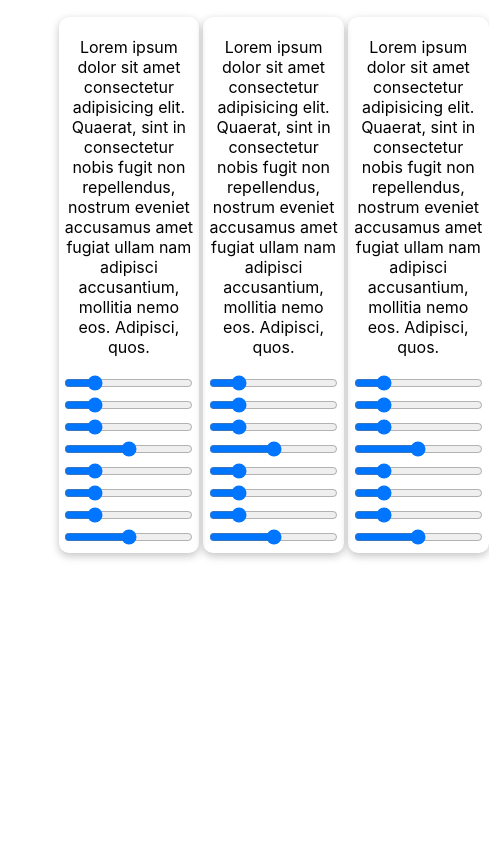
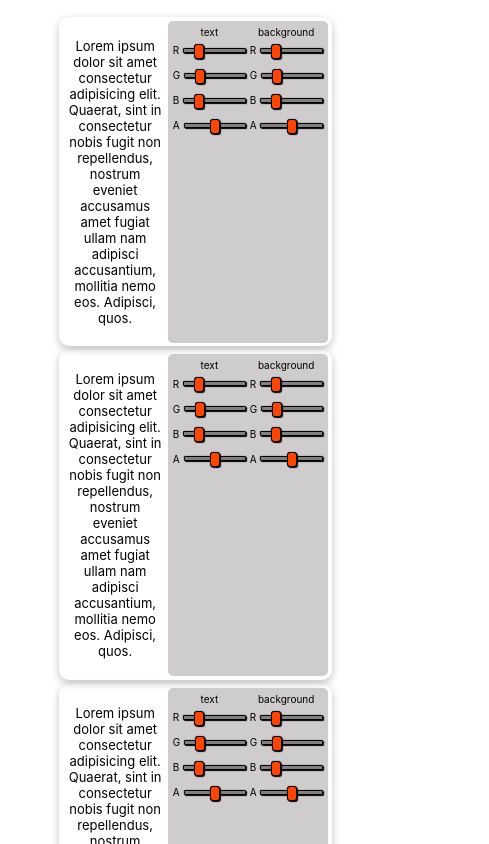
Before and after one commit to bart-1/css-stylizer, a React (Vite) app: page / in a window 390 px wide. Shown: the top 844 px of the page, 489 px wide, since content can reach past the window. Built offline with nearby package versions, Linux system fonts and the light colour scheme.

Commit message:
feat: CSS Styles
More responsive layout. CSS modification for range input (-moz,
-webkit and -ms).

```diff
--- a/src/App.tsx
+++ b/src/App.tsx
@@ -22,7 +22,7 @@ function App() {
 
   const samplesSet = numberOfSamples.map((sample) => (
     <div className="sample-set">
-      <Sample className={`sample${sample}`} />
+      <Sample sampleID={`sample${sample}`} />
       <ControlPanel
         sampleName={`sample${sample}`}
         exportData={(data) =>
--- a/src/ColorController.tsx
+++ b/src/ColorController.tsx
@@ -1,13 +1,15 @@
 import react, { useEffect, useState } from "react";
+import './styles/ColorController.css';
 
 interface ColorControllerProps {
   name: string;
   inputColor: any;
-  outputColor: (color:any)=> void;
+  outputColor: (color: any) => void;
   colorDataType: "rgba" | "hsla" | "hexa";
 }
 
 const ColorController = ({
+  name,
   inputColor,
   outputColor,
   colorDataType,
@@ -17,38 +19,62 @@ const ColorController = ({
   const [b, setB] = useState(0);
 
   useEffect(() => {
-    if (colorDataType === 'rgba')
-      inputColor
-    else if (colorDataType === 'hsla')
-      inputColor
-    else if (colorDataType === "hexa")
-      inputColor
-  },[colorDataType])
-
+    if (colorDataType === "rgba") inputColor;
+    else if (colorDataType === "hsla") inputColor;
+    else if (colorDataType === "hexa") inputColor;
+  }, [colorDataType]);
 
   return (
     <>
       <div className="color-controller">
+        <div className="color-controller-title">{ name}</div>
         {colorDataType === "rgba" && (
           <>
+            <label htmlFor="r">
+              R
               <input type="range" name="r" min={0} max={255} />
+            </label>
+            <label htmlFor="g">
+              G
               <input type="range" name="g" min={0} max={255} />
+            </label>
+            <label htmlFor="b">
+              B
               <input type="range" name="b" min={0} max={255} />
+            </label>
           </>
         )}
 
         {colorDataType === "hsla" && (
           <>
+            <label htmlFor="h">
+              H
               <input type="range" name="h" min={0} max={359} />
+            </label>
+            <label htmlFor="s">
+              S
               <input type="range" name="s" min={0} max={100} />
+            </label>
+            <label htmlFor="l">
+              L
               <input type="range" name="l" min={0} max={100} />
+            </label>
           </>
         )}
+        <label htmlFor="a">
+          A
           <input type="range" name="a" min={0} max={100} />
+        </label>
         {colorDataType === "hexa" && (
           <>
+            <label htmlFor="hex">
+              HEX
               <input type="text" name="hex" />
+            </label>
+            <label htmlFor="a">
+              A
               <input type="text" name="a" />
+            </label>
           </>
         )}
       </div>
--- a/src/ControlPanel.tsx
+++ b/src/ControlPanel.tsx
@@ -1,6 +1,7 @@
 import {useEffect, useState} from 'react';
 import { CssDataSet } from './App';
 import ColorController from './ColorController';
+import './styles/ControlPanel.css';
 
 interface ControlPanelProps {
     sampleName: string;
--- a/src/Sample.tsx
+++ b/src/Sample.tsx
@@ -2,15 +2,15 @@ import react from 'react';
 import './styles/Sample.css';
 
 interface SampleProps {
-   className: string
+   sampleID: string
 }
 
-const Sample = ({ className }: SampleProps) => {
+const Sample = ({ sampleID }: SampleProps) => {
 
         return (
             <>
-                <div className={className}>
-                <p>Lorem ipsum dolor sit amet consectetur adipisicing elit. Quaerat, sint in consectetur nobis fugit non repellendus, nostrum eveniet accusamus amet fugiat ullam nam adipisci accusantium, mollitia nemo eos. Adipisci, quos.</p>
+                <div className="sample" id={sampleID} >
+                <p className='sample'>Lorem ipsum dolor sit amet consectetur adipisicing elit. Quaerat, sint in consectetur nobis fugit non repellendus, nostrum eveniet accusamus amet fugiat ullam nam adipisci accusantium, mollitia nemo eos. Adipisci, quos.</p>
                 </div>
             </>
         )
--- a/src/styles/App.css
+++ b/src/styles/App.css
@@ -1,6 +1,8 @@
+
 .App {
   text-align: center;
 }
+
 
 div.samples {
   margin: 2vh auto;
@@ -18,3 +20,19 @@ div.sample-set {
   border-radius: 10px;
   box-shadow: rgba(0, 0, 0, 0.24) 0px 3px 8px;
 }
+@media screen and (max-width: 1000px) {
+  div.samples {
+    margin: 2vh auto;
+    display: flex;
+    flex-direction: column;
+    gap: 1vw;
+    width: 70vw;
+  }
+  div.sample-set {
+    display: flex;
+    flex-direction: row;
+    padding: 1vw;
+    border-radius: 10px;
+    box-shadow: rgba(0, 0, 0, 0.24) 0px 3px 8px;
+  }
+}
--- /dev/null
+++ b/src/styles/ColorController.css
@@ -0,0 +1,154 @@
+div.color-controller {
+  display: flex;
+  flex-direction: column;
+  --range-input-background: none;
+  --range-input-active-track: rgb(46, 46, 46);
+  --range-input-inactive-track: gray;
+  --range-input-thumb: orangered;
+}
+
+div.color-controller > label {
+  display: flex;
+  gap: 1vw;
+  font-size: smaller;
+  align-items: center;
+}
+
+div.color-controller-title {
+    font-size: smaller;
+}
+
+@media screen and (max-width: 1000px) {
+    div.color-controller-title {
+        font-size:x-small;
+    }
+    div.color-controller > label {
+      display: flex;
+      gap: 1vw;
+      font-size: x-small;
+      align-items: center;
+    }
+
+}
+
+/* range input */
+
+input[type="range"] {
+  -webkit-appearance: none;
+  margin: 10px 0;
+  width: 100%;
+  background: none;
+}
+input[type="range"]:focus {
+  outline: none;
+}
+
+/* chrome */
+input[type="range"] {
+  -webkit-appearance: none;
+}
+input[type="range"]::-webkit-slider-runnable-track {
+    width: 100%;
+    height: 5px;
+    cursor: pointer;
+    box-shadow: 1px 1px 1px #000000, 0px 0px 1px #0d0d0d;
+    background: var(--range-input-inactive-track);
+    border-radius: 1.3px;
+    border: 0.2px solid #010101;
+}
+input[type="range"]::-webkit-progress-value {
+    background-color: var(--range-input-active-track);
+}
+
+input[type="range"]::-webkit-slider-thumb {
+  box-shadow: 1px 1px 1px #000000, 0px 0px 1px #0d0d0d;
+  border: 1px solid #000000;
+  height: 15px;
+  width: 10px;
+  border-radius: 3px;
+  background: var(--range-input-thumb);
+  cursor: pointer;
+  -webkit-appearance: none;
+  margin-top: -5px;
+}
+/* input[type="range"]:focus::-webkit-slider-runnable-track {
+  background: var(--range-input-inactive-track);
+} */
+
+/* Firefox */
+input[type="range"]::-moz-range-track {
+  width: 100%;
+  height: 5px;
+  cursor: pointer;
+  box-shadow: 1px 1px 1px #000000, 0px 0px 1px #0d0d0d;
+  background: var(--range-input-inactive-track);
+  border-radius: 1.3px;
+  border: 0.2px solid #010101;
+}
+input[type="range"]::-moz-range-progress {
+  height: 5px;
+  background-color: var(--range-input-active-track);
+}
+input[type="range"]::-moz-range-thumb {
+  box-shadow: 1px 1px 1px #000000, 0px 0px 1px #0d0d0d;
+  border: 1px solid #000000;
+  height: 15px;
+  width: 10px;
+  border-radius: 3px;
+  background: var(--range-input-thumb);
+  cursor: pointer;
+}
+
+/**Edge */
+@supports (-ms-track:auto) {input[type="range"] {
+  width: 100%;
+  height: 5px;
+  cursor: pointer;
+  background: transparent;
+  border-color: transparent;
+  border-width: 16px 0;
+  color: transparent;
+}}
+@supports (-ms-fill-lower:none) {input[type="range"] {
+  background: var(--range-input-active-track);
+  border: 0.2px solid #010101;
+  border-radius: 2.6px;
+  box-shadow: 1px 1px 1px #000000, 0px 0px 1px #0d0d0d;
+}}
+@supports (-ms-fill-upper:auto) {input[type="range"] {
+ background: var(--range-input-inactive-track);
+  border: 0.2px solid #010101;
+  border-radius: 2.6px;
+  box-shadow: 1px 1px 1px #000000, 0px 0px 1px #0d0d0d;
+}}
+/* IE */
+input[type="range"]::-ms-track {
+  width: 100%;
+  height: 5px;
+  cursor: pointer;
+  background: transparent;
+  border-color: transparent;
+  border-width: 16px 0;
+  color: transparent;
+}
+input[type="range"]::-ms-fill-lower {
+  background: var(--range-input-active-track);
+  border: 0.2px solid #010101;
+  border-radius: 2.6px;
+  box-shadow: 1px 1px 1px #000000, 0px 0px 1px #0d0d0d;
+}
+input[type="range"]::-ms-fill-upper {
+  background: var(--range-input-inactive-track);
+  border: 0.2px solid #010101;
+  border-radius: 2.6px;
+  box-shadow: 1px 1px 1px #000000, 0px 0px 1px #0d0d0d;
+}
+input[type="range"]::-ms-thumb {
+  box-shadow: 1px 1px 1px #000000, 0px 0px 1px #0d0d0d;
+  border: 1px solid #000000;
+  height: 15px;
+  width: 10px;
+  border-radius: 3px;
+  background: var(--range-input-thumb);
+  cursor: pointer;
+}
--- /dev/null
+++ b/src/styles/ControlPanel.css
@@ -0,0 +1,22 @@
+
+div.control-panel {
+    display: flex;
+    gap:1vw;
+    grid-template-columns: 50% 50%;
+    margin-top: 3vh;
+    background-color: rgb(206, 204, 204);
+    padding: 5px;
+    border-radius: 5px;
+}
+
+@media screen and (max-width: 1000px) {
+ div.control-panel {
+    display: flex;
+    gap:1vw;
+    grid-template-columns: 50% 50%;
+    margin-top: 0;
+    background-color: rgb(206, 204, 204);
+    padding: 5px;
+    border-radius: 5px;
+}
+}
--- a/src/styles/Sample.css
+++ b/src/styles/Sample.css
@@ -1,8 +1,24 @@
 
 div.sample {
-  width: 50vw;
-  height: 50vh;
+  width: auto;
+  height: fit-content;
   padding: 1vw;
+}
+
+p.sample {
+  font-size: small;
+}
+@media screen and (max-width: 1000px) {
+  div.sample {
+    width: 70%;
+    height: fit-content;
+    padding: 1vw;
+  }
+
+  p.sample {
+    font-size: small;
+  }
+
 }
 /* div.samples  {
   background-color: var(--color-background-s1);
```
Lines whose indentation alone changed are shown as unchanged.
